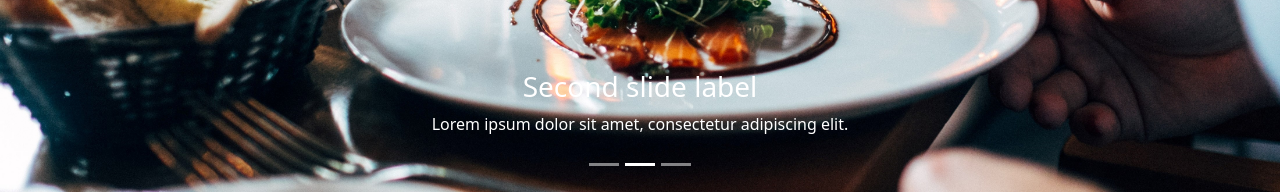
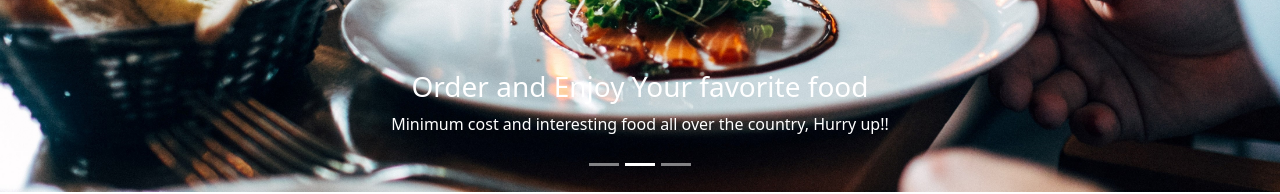
Before and after one commit to Redoyan2/ADANA-CATERING-SERVICE, a React (Create React App) app: page / in a window 1280 px wide. Shown: the part 402-596 px from the top of the page. Built offline with nearby package versions, Linux system fonts and the light colour scheme; no server answers.

Commit message:
add banner text

```diff
--- a/src/Pages/Home/Banner/Banner.js
+++ b/src/Pages/Home/Banner/Banner.js
@@ -17,8 +17,8 @@ const Banner = () => {
                         alt="First slide"
                     />
                     <Carousel.Caption>
-                        <h3>First slide label</h3>
-                        <p>Nulla vitae elit libero, a pharetra augue mollis interdum.</p>
+                        <h3>Order and Enjoy Your favorite food </h3>
+                        <p>Minimum cost and interesting food all over the country, Hurry up!!!</p>
                     </Carousel.Caption>
                 </Carousel.Item>
                 <Carousel.Item>
@@ -29,8 +29,8 @@ const Banner = () => {
                     />
 
                     <Carousel.Caption>
-                        <h3>Second slide label</h3>
-                        <p>Lorem ipsum dolor sit amet, consectetur adipiscing elit.</p>
+                        <h3>Order and Enjoy Your favorite food</h3>
+                        <p>Minimum cost and interesting food all over the country, Hurry up!!</p>
                     </Carousel.Caption>
                 </Carousel.Item>
                 <Carousel.Item>
@@ -41,8 +41,8 @@ const Banner = () => {
                     />
 
                     <Carousel.Caption>
-                        <h3>Third slide label</h3>
-                        <p>Praesent commodo cursus magna, vel scelerisque nisl consectetur.</p>
+                        <h3>Order and Enjoy Your favorite food</h3>
+                        <p>Minimum cost and interesting food all over the country, Hurry up!!</p>
                     </Carousel.Caption>
                 </Carousel.Item>
             </Carousel>
```
